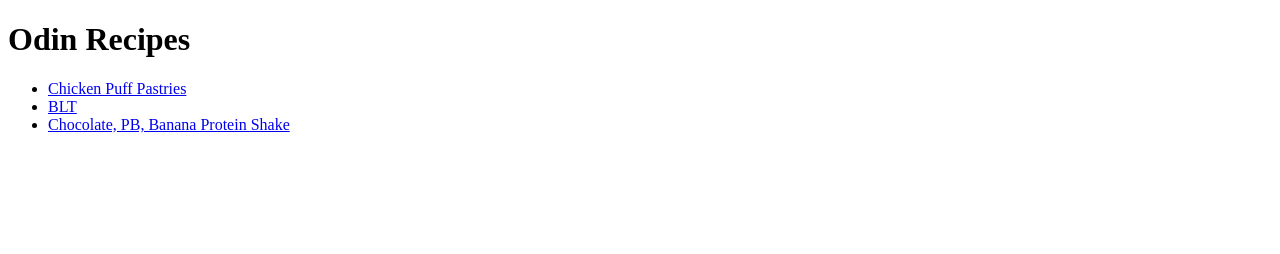
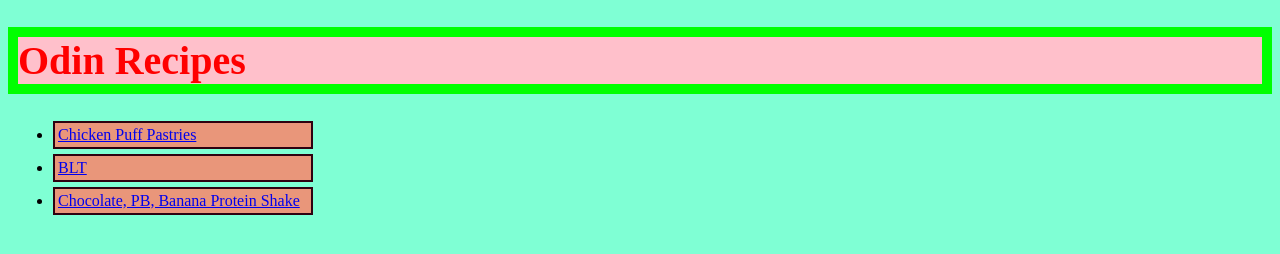
Before and after one commit to cowpatchmedia/odin-recipes, a plain HTML site: page index.html in a window 1280 px wide. Drawn offline with Linux system fonts and the light colour scheme.

Commit message:
Create styles.css and link to index.html.
Created styles css file and linked to index.html
updating the homepage layout.

```diff
--- a/index.html
+++ b/index.html
@@ -3,6 +3,7 @@
 <head>
     <meta charset="UTF-8">
     <meta name="viewport" content="width=device-width, initial-scale=1.0">
+    <link rel="stylesheet" href="styles.css">
     <title>Document</title>
 </head>
 <body>
--- /dev/null
+++ b/styles.css
@@ -0,0 +1,22 @@
+body {
+    box-sizing: border-box;
+    font-family: 'Times New Roman', serif;
+    background-color: aquamarine;
+}
+
+h1{
+    font-size: 40px;
+    background-color: pink;
+    color: red;
+    border: 10px solid lime;
+    font-weight: bold;
+}
+
+li {
+    font-size: 16px;
+    border: 2px solid rgb(46, 1, 16);
+    width: 250px;
+    background-color: darksalmon;
+    padding: 3px;
+    margin: 5px;
+}
```
